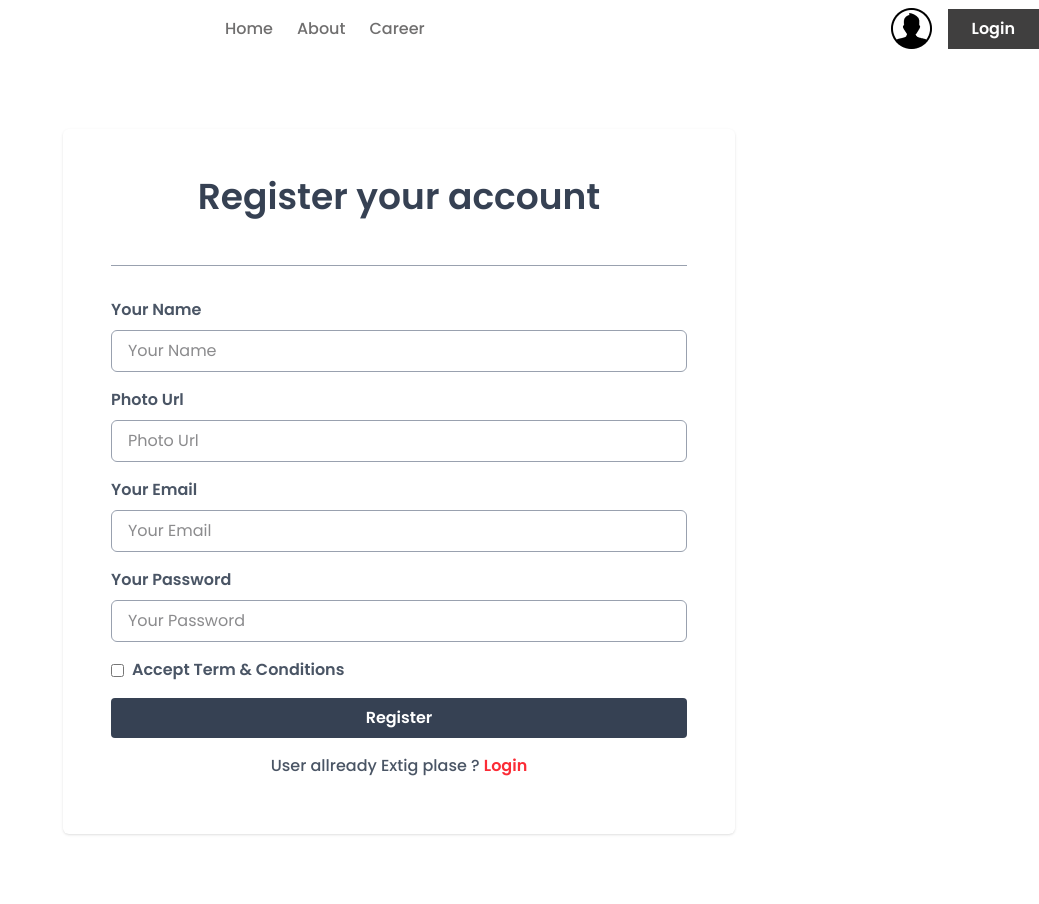
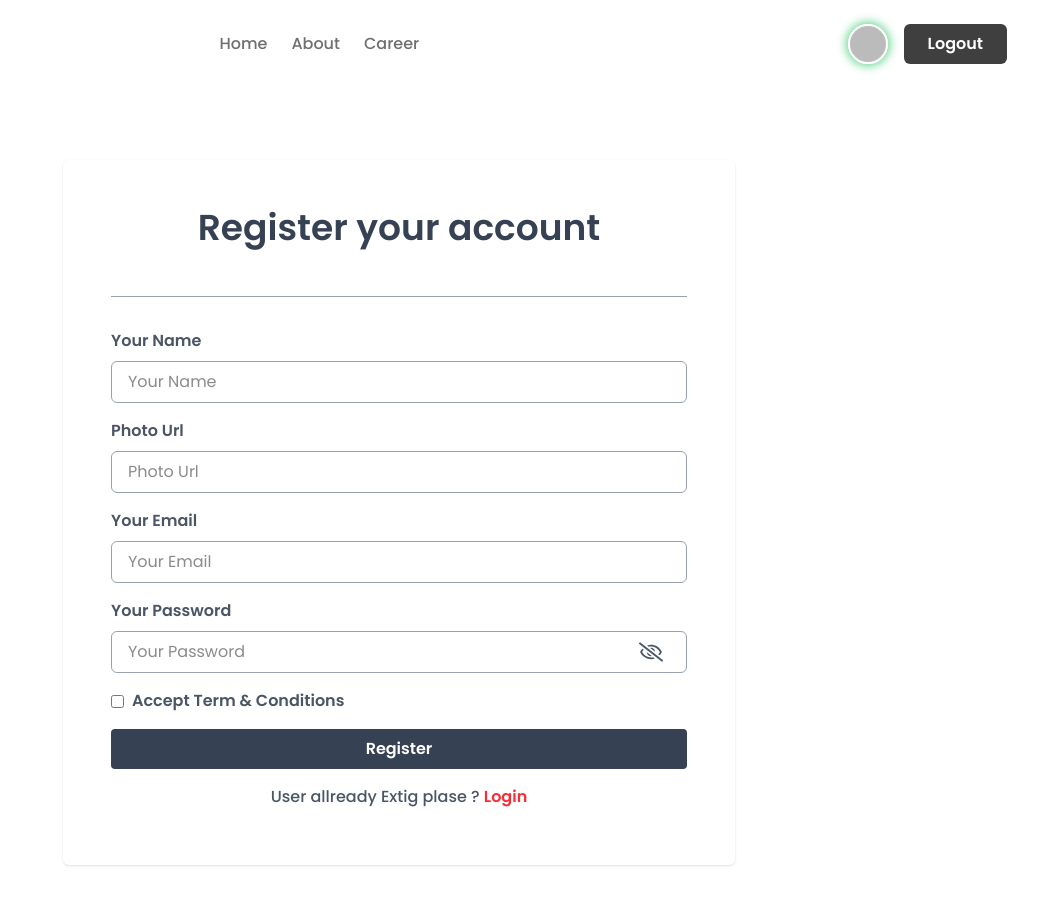
Before and after one commit to mdriyazakondo/dragon-news, a React (Vite) app: page /auth/register in a window 1280 px wide. Shown: the top 904 px of the page, without its empty margins (241-1280 px from the left). Built offline with nearby package versions, Linux system fonts and the light colour scheme; no server answers; sample sign-in values are in the browser's storage.

Commit message:
authanticaiton

```diff
--- a/eslint.config.js
+++ b/eslint.config.js
@@ -1,29 +1,30 @@
-import js from '@eslint/js'
-import globals from 'globals'
-import reactHooks from 'eslint-plugin-react-hooks'
-import reactRefresh from 'eslint-plugin-react-refresh'
-import { defineConfig, globalIgnores } from 'eslint/config'
+import js from "@eslint/js";
+import globals, { node } from "globals";
+import reactHooks from "eslint-plugin-react-hooks";
+import reactRefresh from "eslint-plugin-react-refresh";
+import { defineConfig, globalIgnores } from "eslint/config";
 
 export default defineConfig([
-  globalIgnores(['dist']),
+  globalIgnores(["dist"]),
   {
-    files: ['**/*.{js,jsx}'],
+    files: ["**/*.{js,jsx}"],
     extends: [
       js.configs.recommended,
-      reactHooks.configs['recommended-latest'],
+      reactHooks.configs["recommended-latest"],
       reactRefresh.configs.vite,
     ],
     languageOptions: {
       ecmaVersion: 2020,
+      node: true,
       globals: globals.browser,
       parserOptions: {
-        ecmaVersion: 'latest',
+        ecmaVersion: "latest",
         ecmaFeatures: { jsx: true },
-        sourceType: 'module',
+        sourceType: "module",
       },
     },
     rules: {
-      'no-unused-vars': ['error', { varsIgnorePattern: '^[A-Z_]' }],
+      "no-unused-vars": ["error", { varsIgnorePattern: "^[A-Z_]" }],
     },
   },
-])
+]);
--- a/src/auth/Login/Login.jsx
+++ b/src/auth/Login/Login.jsx
@@ -1,14 +1,23 @@
-import React from "react";
+import React, { useContext } from "react";
 import { Link } from "react-router";
+import { AuthContext } from "../../context/AuthProvider";
 
 const Login = () => {
+  const { singInUser } = useContext(AuthContext);
+
   const handleSignIn = (e) => {
     e.preventDefault();
     const email = e.target.email.value;
     const password = e.target.password.value;
     const newUser = { email, password };
+    singInUser(email, password)
+      .then((result) => {
+        console.log(result.user);
+      })
+      .catch((err) => console.log(err.message));
     console.log(newUser);
   };
+
   return (
     <div className="flex items-center justify-center min-h-[90vh] max-w-2xl mx-auto">
       <div className="flex items-center justify-center max-w-2xl mx-auto w-full flex-col my-20 shadow p-6 rounded-md ">
--- a/src/auth/Register/Register.jsx
+++ b/src/auth/Register/Register.jsx
@@ -1,16 +1,33 @@
-import React from "react";
+import React, { useContext, useState } from "react";
 import { Link } from "react-router";
+import { AuthContext } from "../../context/AuthProvider";
+import { LuEye } from "react-icons/lu";
+import { FaRegEyeSlash } from "react-icons/fa";
+import { updateProfile } from "firebase/auth";
 
 const Register = () => {
+  const { signUpUser, loading } = useContext(AuthContext);
+  const [isShow, setIsShow] = useState(false);
+
   const handleSignUp = (e) => {
     e.preventDefault();
     const name = e.target.name.value;
-    const photo = e.target.photo.value;
+    const photoURL = e.target.photoURL.value;
     const email = e.target.email.value;
     const password = e.target.password.value;
-    const newUser = { name, photo, email, password };
-    console.log(newUser);
+    const newUser = { name, photoURL, email, password };
+    signUpUser(email, password)
+      .then((result) => {
+        const user = result.user;
+        console.log(user);
+        updateProfile(user, {
+          displayName: name,
+          photoURL: photoURL,
+        });
+      })
+      .catch((err) => console.log(err.message));
   };
+
   return (
     <div className="flex items-center justify-center max-w-2xl mx-auto min-h-[80vh]">
       <div className="flex items-center justify-center max-w-2xl mx-auto w-full flex-col my-20 shadow p-6 rounded-md">
@@ -36,7 +53,7 @@ const Register = () => {
               <p className="text-gray-600 font-semibold">Photo Url</p>
               <input
                 type="url"
-                name="photo"
+                name="photoURL"
                 placeholder="Photo Url"
                 required
                 className="w-full py-2 pl-4 border border-gray-400 rounded-md outline-none mt-2"
@@ -54,13 +71,26 @@ const Register = () => {
             </div>
             <div>
               <p className="text-gray-600 font-semibold">Your Password</p>
+              <div className="relative ">
                 <input
-                type="password"
+                  type={`${isShow ? "text" : "password"}`}
                   name="password"
                   placeholder="Your Password"
                   required
                   className="w-full py-2 pl-4 border border-gray-400 rounded-md outline-none mt-2"
                 />
+                <button
+                  onClick={() => setIsShow(!isShow)}
+                  type="button"
+                  className="absolute right-4 top-1/2 -translate-2"
+                >
+                  {isShow ? (
+                    <LuEye className="w-6 h-6 text-gray-600 cursor-pointer" />
+                  ) : (
+                    <FaRegEyeSlash className="w-6 h-6 text-gray-600 cursor-pointer" />
+                  )}
+                </button>
+              </div>
             </div>
             <div className="flex items-center gap-2 text-gray-600 font-semibold">
               <input type="checkbox" name="term" required />
--- a/src/components/Header/Header.jsx
+++ b/src/components/Header/Header.jsx
@@ -5,7 +5,7 @@ import { format } from "date-fns";
 const Header = () => {
   return (
     <div className="flex items-center justify-center flex-col space-y-2 my-6">
-      <img src={logo} alt="" />
+      <img src={logo} alt="logo" />
       <p className="text-accent font-semibold ">
         Journalism Without Fear or Favour
       </p>
--- a/src/components/HomeLayout/QZoon.jsx
+++ b/src/components/HomeLayout/QZoon.jsx
@@ -8,9 +8,9 @@ const QZoon = () => {
     <div className="bg-base-300 p-4 rounded-md">
       <h4 className="text-xl font-semibold ">Q-Zone</h4>
       <div className="flex items-center justify-center w-full flex-col mt-5 space-y-5">
-        <img src={imag1} alt="" className="w-full" />
-        <img src={imag2} alt="" className="w-full" />
-        <img src={imag3} alt="" className="w-full" />
+        <img src={imag1} alt="swimming" className="w-full" />
+        <img src={imag2} alt="class" className="w-full" />
+        <img src={imag3} alt="playground" className="w-full" />
       </div>
     </div>
   );
--- /dev/null
+++ b/src/context/AuthProvider.jsx
@@ -0,0 +1,68 @@
+import {
+  createUserWithEmailAndPassword,
+  GoogleAuthProvider,
+  onAuthStateChanged,
+  signInWithEmailAndPassword,
+  signInWithPopup,
+  signOut,
+} from "firebase/auth";
+import React, { createContext, useEffect, useState } from "react";
+import { auth } from "../firebase/firebase.config";
+
+export const AuthContext = createContext();
+
+const googleProvider = new GoogleAuthProvider();
+
+const AuthProvider = ({ children }) => {
+  const [loading, setLoading] = useState(true);
+  const [user, setUser] = useState(null);
+
+  const signUpUser = (email, password) => {
+    setLoading(true);
+    return createUserWithEmailAndPassword(auth, email, password);
+  };
+
+  const singInUser = (email, password) => {
+    setLoading(true);
+    return signInWithEmailAndPassword(auth, email, password);
+  };
+
+  // sign in with google
+
+  const signInWithGoogle = () => {
+    setLoading(true);
+    return signInWithPopup(auth, googleProvider);
+  };
+
+  const logoutUser = () => {
+    setLoading(true);
+    return signOut(auth);
+  };
+
+  useEffect(() => {
+    const unsuncribe = onAuthStateChanged(auth, (currentUser) => {
+      if (currentUser) {
+        setUser(currentUser);
+        setLoading(false);
+      }
+    });
+
+    return () => {
+      unsuncribe();
+    };
+  }, []);
+
+  const userInfo = {
+    signInWithGoogle,
+    signUpUser,
+    singInUser,
+    logoutUser,
+    user,
+  };
+
+  return (
+    <AuthContext.Provider value={userInfo}>{children}</AuthContext.Provider>
+  );
+};
+
+export default AuthProvider;
--- a/src/main.jsx
+++ b/src/main.jsx
@@ -4,9 +4,12 @@ import "./index.css";
 import App from "./App.jsx";
 import { RouterProvider } from "react-router";
 import { router } from "./router/router.jsx";
+import AuthProvider from "./context/AuthProvider.jsx";
 
 createRoot(document.getElementById("root")).render(
   <StrictMode>
-    <RouterProvider router={router} />
+    <AuthProvider>
+      <RouterProvider router={router} />
+    </AuthProvider>
   </StrictMode>
 );
--- a/src/pages/Category/Category.jsx
+++ b/src/pages/Category/Category.jsx
@@ -23,7 +23,6 @@ const Category = () => {
     }
   }, [data, id]);
 
-  console.log(categoryData, id);
   return (
     <div>
       <h3 className="text-xl font-semibold  mb-4">
--- a/src/router/router.jsx
+++ b/src/router/router.jsx
@@ -10,6 +10,7 @@ import AuthLayout from "../layout/AuthLayout";
 export const router = createBrowserRouter([
   {
     path: "/",
+    hydrateFallbackElement: <div>Loading...</div>,
     element: <HomeLayout />,
     children: [
       {
--- a/src/shared/Navbar.jsx
+++ b/src/shared/Navbar.jsx
@@ -1,23 +1,65 @@
-import React from "react";
+import React, { useContext } from "react";
 import { Link, NavLink } from "react-router";
-import user from "../assets/user.png";
+import defaultUserImg from "../assets/user.png";
+import { AuthContext } from "../context/AuthProvider";
+
 const Navbar = () => {
+  const { user, logoutUser } = useContext(AuthContext);
+  const handleLogout = () => {
+    logoutUser()
+      .then((result) => {
+        console.log(result);
+      })
+      .catch((err) => console.log(err.message));
+  };
+
   return (
-    <div className="flex items-center justify-between">
-      <div></div>
+    <div className="flex items-center justify-between py-4 px-8 ">
+      <div className="text-2xl font-bold text-primary"></div>
+
       <div className="flex items-center gap-6 text-accent font-medium">
-        <NavLink to={"/"}>Home</NavLink>
-        <NavLink to={"/about"}>About</NavLink>
-        <NavLink to={"/career"}>Career</NavLink>
+        <NavLink
+          to="/"
+          className={({ isActive }) => (isActive ? "text-primary" : "")}
+        >
+          Home
+        </NavLink>
+        <NavLink
+          to="/about"
+          className={({ isActive }) => (isActive ? "text-primary" : "")}
+        >
+          About
+        </NavLink>
+        <NavLink
+          to="/career"
+          className={({ isActive }) => (isActive ? "text-primary" : "")}
+        >
+          Career
+        </NavLink>
       </div>
+
       <div className="flex items-center gap-4">
-        <img src={user} alt="" />
-        <Link
-          to={"/auth/login"}
-          className="py-2 px-6 bg-primary text-white font-semibold cursor-pointer"
-        >
-          Login
-        </Link>
+        <img
+          src={user?.photoURL || defaultUserImg}
+          alt="user"
+          className="w-10 h-10 rounded-full object-cover border-2 border-white shadow-[0_0_10px_2px_rgba(34,197,94,0.7)] "
+        />
+
+        {user ? (
+          <button
+            onClick={handleLogout}
+            className="py-2 px-6 bg-primary text-white font-semibold rounded-md  cursor-pointer"
+          >
+            Logout
+          </button>
+        ) : (
+          <Link
+            to="/auth/login"
+            className="py-2 px-6 bg-primary text-white font-semibold rounded-md  cursor-pointer"
+          >
+            Login
+          </Link>
+        )}
       </div>
     </div>
   );
```
Also changed, not shown: src/components/HomeLayout/SocialLogin.jsx (+14 -2 lines). Lines whose indentation alone changed are shown as unchanged.
